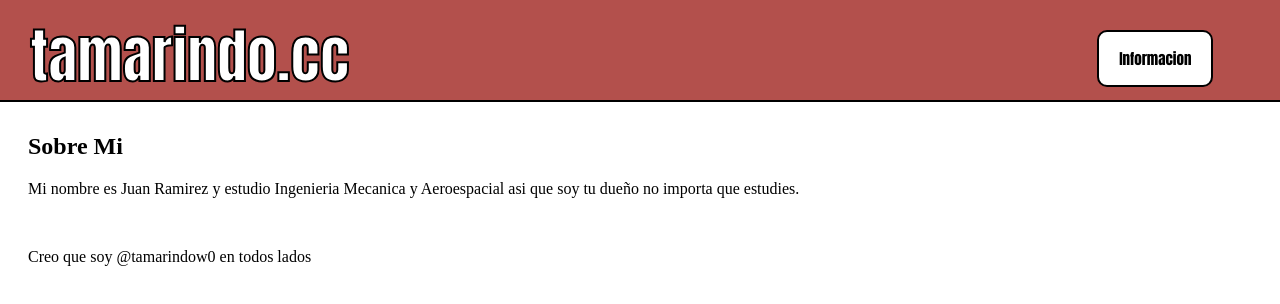
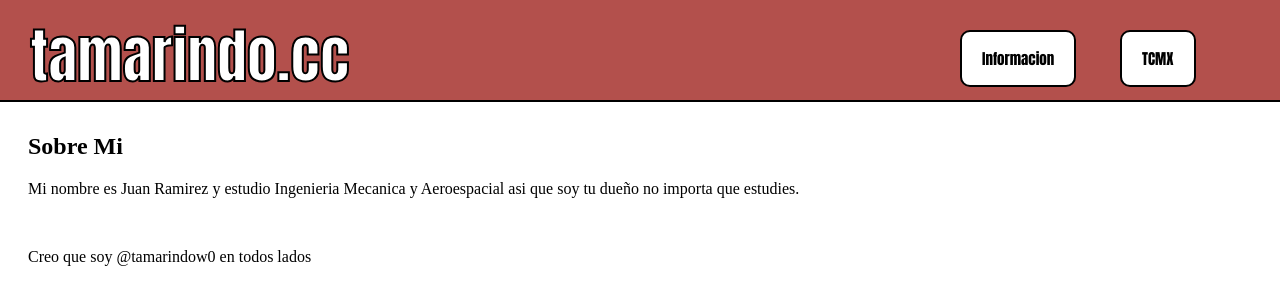
Before and after one commit to jp0ram/tamarindo, a plain HTML site: page info.html in a window 1280 px wide. Drawn offline with Linux system fonts and the light colour scheme.

Commit message:
Update info.html

```diff
--- a/info.html
+++ b/info.html
@@ -8,12 +8,15 @@
     <body>
         <header>
             <div style="display: grid;
-            grid-template-columns: 6fr 1fr;">
+            grid-template-columns: 6fr 1fr 1fr;">
                 <div>
                     <a href="/" class="maintitle" >tamarindo.cc</a>
                 </div>
                 <div>
                     <a href="/info.html"><button class="titlebutton">Informacion</button></a>
+                </div>
+                <div>
+                    <a href="/tcmx/index.html"><button class="titlebutton">TCMX</button></a>
                 </div>
             </div>
         </header>
```
